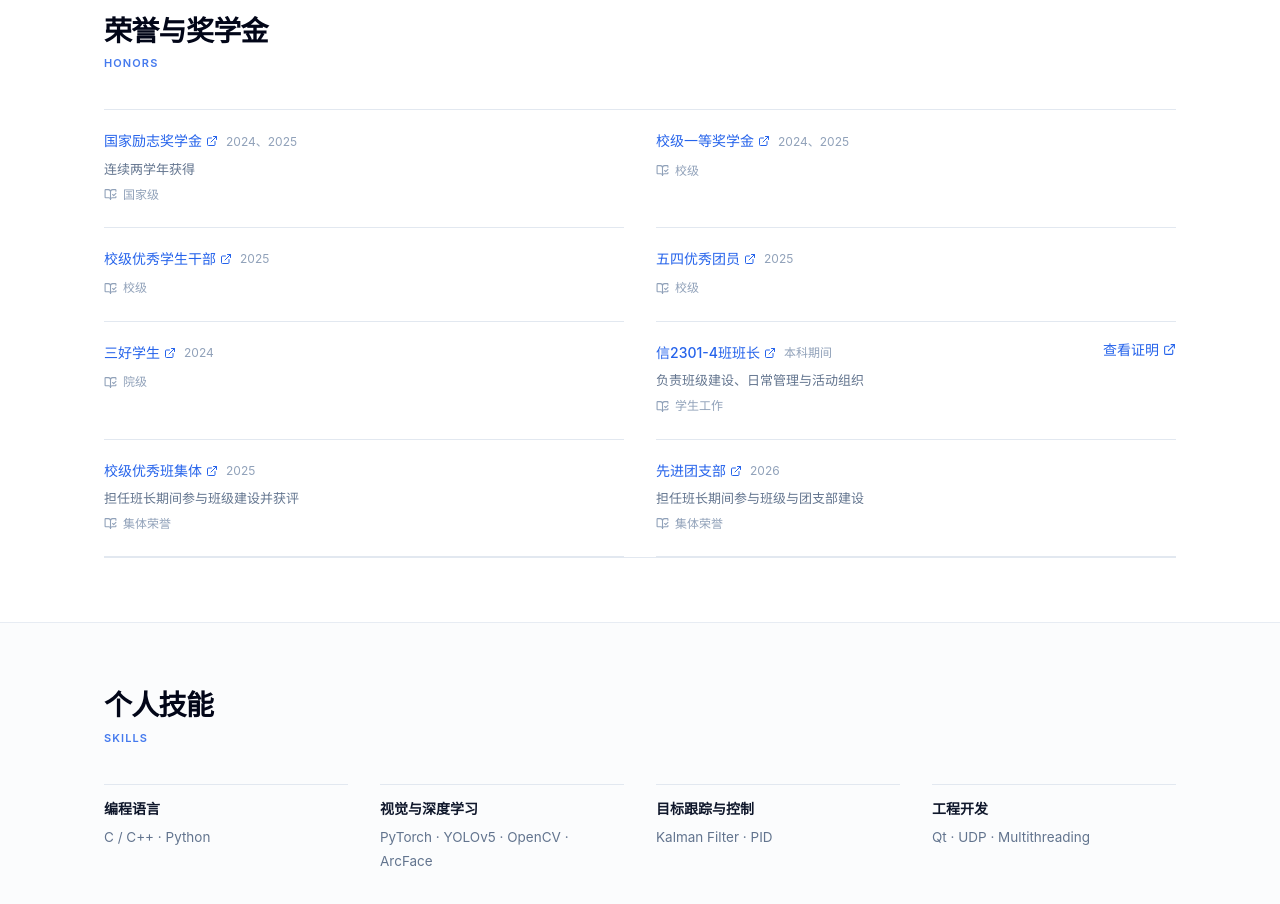
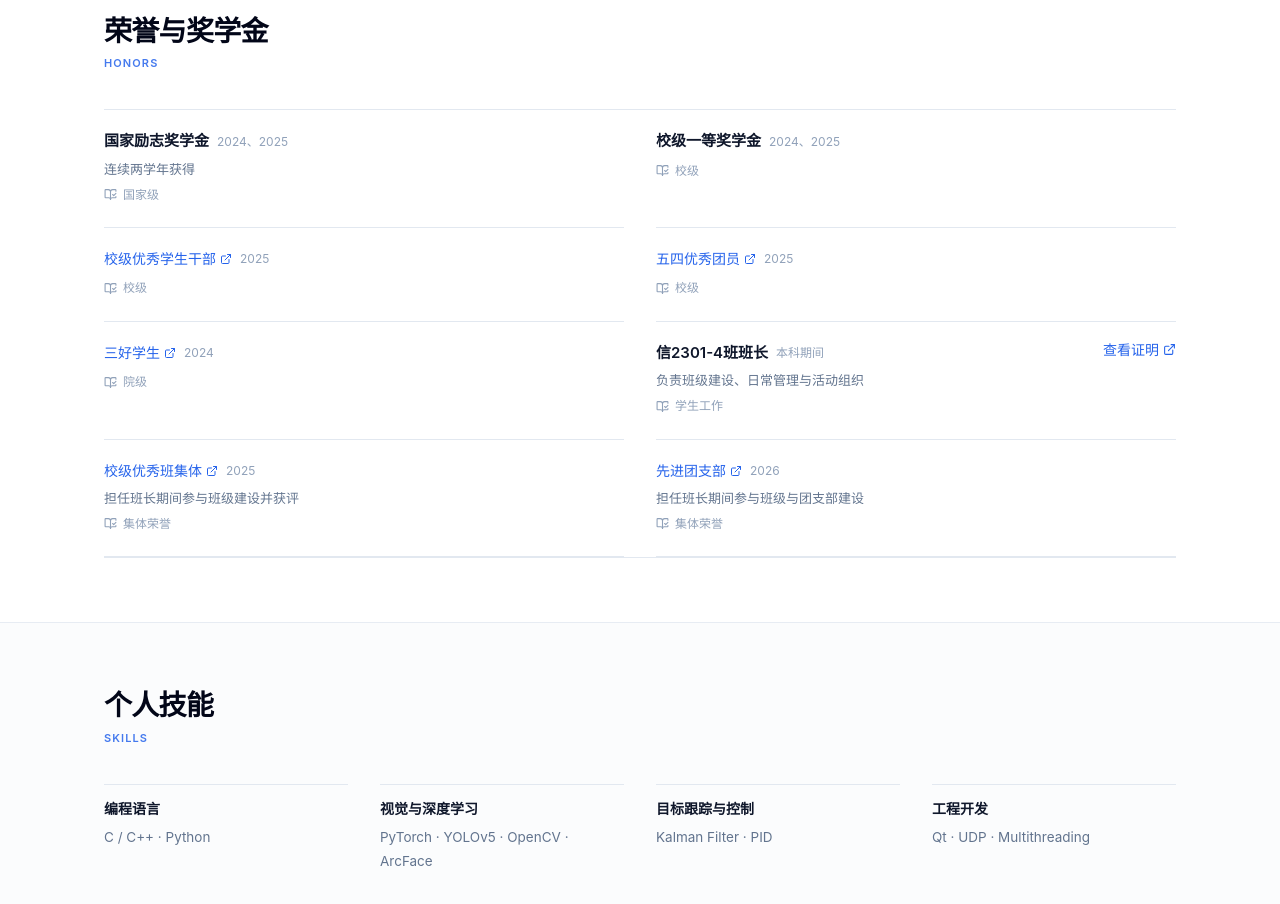
Before and after one commit to RenLeikang/RenLeikang.github.io, a React (Vite) app: page / in a window 1280 px wide. Shown: the part 3900-4804 px from the top of the page. Built offline with nearby package versions, Linux system fonts and the light colour scheme.

Commit message:
更新主页内容

```diff
--- a/src/data/honors.ts
+++ b/src/data/honors.ts
@@ -10,15 +10,16 @@ export interface Honor {
 
 const personalProfileUrl = "https://sist.stdu.edu.cn/tzgg/2025nian-xia-ban-nian-fa-zhan-dui-xiang-gong-shi-3";
 const universityHonorsUrl = "https://sist.stdu.edu.cn/tzgg/xin-xi-xue-yuan2024-2025xue-nian-xiao-ji-xian-jin-ping-xuan-tui-jian-jie-guo-gong-shi";
+const youthLeagueHonorsUrl = "https://sist.stdu.edu.cn/tzgg/guan-yu2024-2025nian-du-xiao-ji-wu-si-biao-zhang-hou-xuan-ren-shang-bao-ming-dan-de-gong-shi";
 const advancedBranchUrl = "https://sist.stdu.edu.cn/tzgg/xin-xi-ke-xue-yu-ji-shu-xue-yuan2025-2026nian-du-xiao-ji-wu-si-biao-zhang-ping-xuan-jie-guo-gong-shi";
 
 export const honors: Honor[] = [
-  { id: "national-inspirational-scholarship", name: "国家励志奖学金", date: "2024、2025", level: "国家级", description: "连续两学年获得", officialUrl: personalProfileUrl },
-  { id: "first-class-scholarship", name: "校级一等奖学金", date: "2024、2025", level: "校级", officialUrl: personalProfileUrl },
+  { id: "national-inspirational-scholarship", name: "国家励志奖学金", date: "2024、2025", level: "国家级", description: "连续两学年获得" },
+  { id: "first-class-scholarship", name: "校级一等奖学金", date: "2024、2025", level: "校级" },
   { id: "outstanding-student-leader", name: "校级优秀学生干部", date: "2025", level: "校级", officialUrl: universityHonorsUrl },
-  { id: "outstanding-league-member", name: "五四优秀团员", date: "2025", level: "校级", officialUrl: personalProfileUrl },
+  { id: "outstanding-league-member", name: "五四优秀团员", date: "2025", level: "校级", officialUrl: youthLeagueHonorsUrl },
   { id: "outstanding-student", name: "三好学生", date: "2024", level: "院级", officialUrl: personalProfileUrl },
-  { id: "class-monitor", name: "信2301-4班班长", date: "本科期间", level: "学生工作", description: "负责班级建设、日常管理与活动组织", officialUrl: personalProfileUrl, proof: { type: "image", path: "/proofs/honors/class-monitor-proof.png" } },
+  { id: "class-monitor", name: "信2301-4班班长", date: "本科期间", level: "学生工作", description: "负责班级建设、日常管理与活动组织", proof: { type: "image", path: "/proofs/honors/class-monitor-proof.png" } },
   { id: "outstanding-class", name: "校级优秀班集体", date: "2025", level: "集体荣誉", description: "担任班长期间参与班级建设并获评", officialUrl: universityHonorsUrl },
   { id: "advanced-youth-league-branch", name: "先进团支部", date: "2026", level: "集体荣誉", description: "担任班长期间参与班级与团支部建设", officialUrl: advancedBranchUrl },
 ];
```
